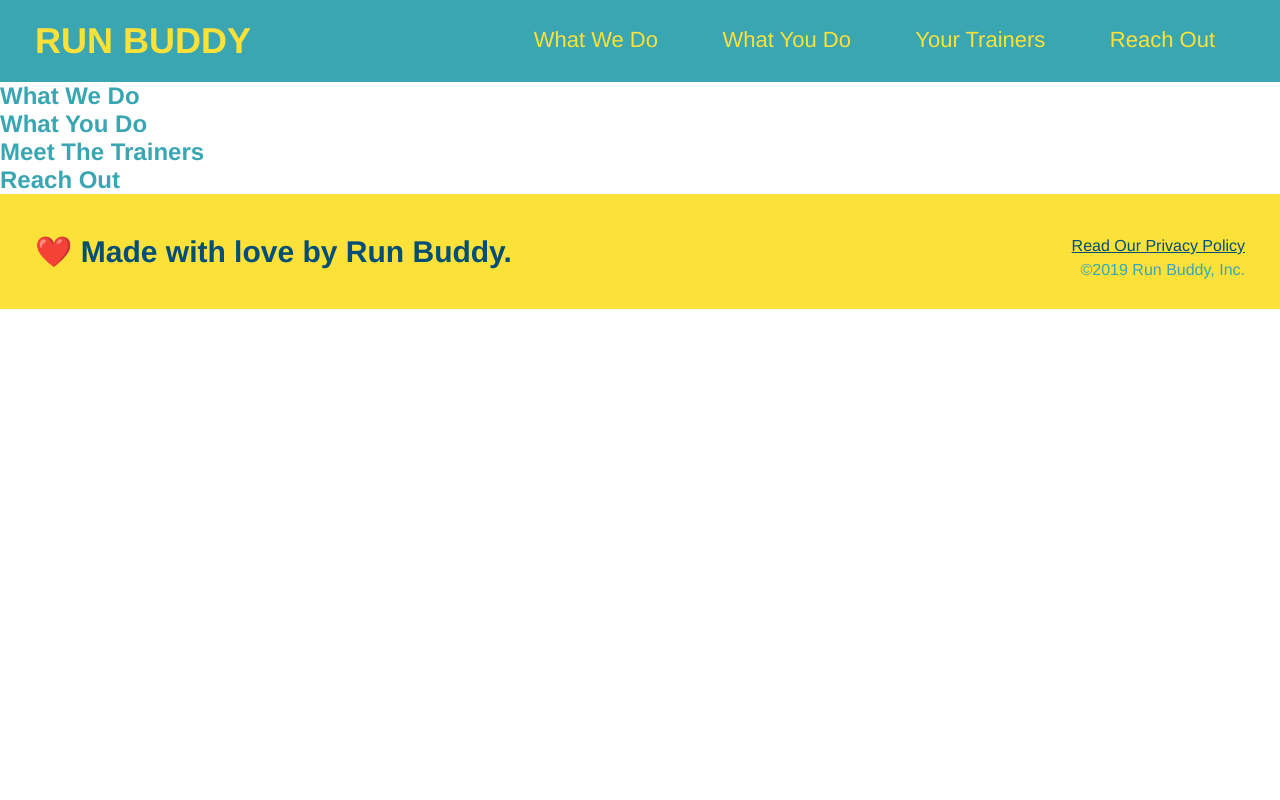
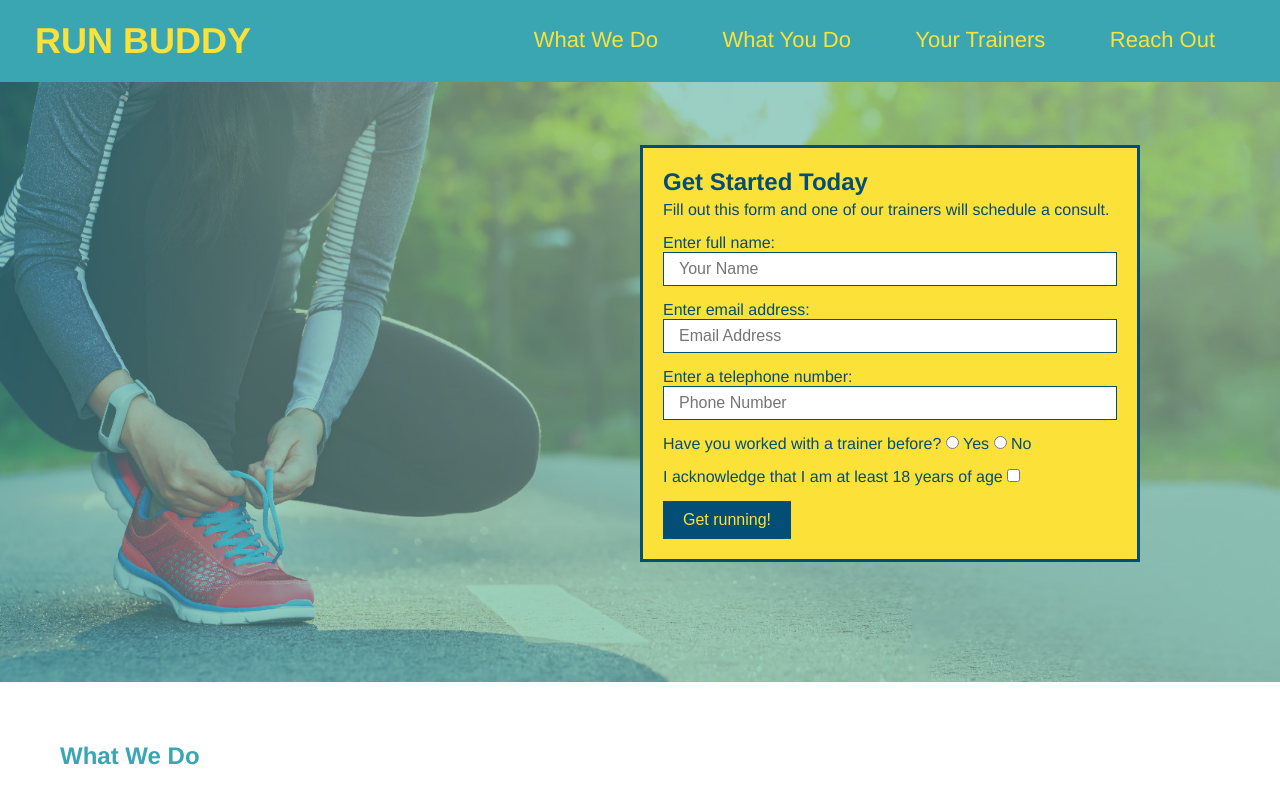
Before and after one commit to Cerberus0013/run-buddy, a plain HTML site: page index.html in a window 1280 px wide. Shown: the top 800 px of the page. Drawn offline with Linux system fonts and the light colour scheme.

Commit message:
Hero completed

```diff
--- a/assets/style.css
+++ b/assets/style.css
@@ -63,3 +63,54 @@ footer div {
 footer a {
   color: #024e76;
 }
+
+section {
+  padding: 60px;
+}
+/* hero style start */
+
+.hero {
+  background-image: url(../assets/images/hero-bg.jpg);
+  height: 600px;
+  background-size: cover;
+  background-position: center;
+  position: relative;
+}
+
+.hero-form {
+  color: #024e76;
+  background-color: #fce138;
+  padding: 20px;
+  width: 500px;
+  border: solid 3px #024e76;
+  position: absolute;
+  bottom: 120px;
+  right: 140px;
+}
+
+.hero-form button {
+  color: #fce138;
+  background-color: #024e76;
+  border: none;
+  padding: 10px 20px;
+  font-size: 16px;
+}
+/*Hero style end*/
+h3 {
+  font-size: 24px;
+  margin: 0px;
+}
+
+.hero-form p {
+  margin: 5px 0 15px 0;
+}
+
+.form-input {
+  border: 1px solid #024e76;
+  display: block;
+  padding: 7px 15px;
+  font-size: 16px;
+  color: #024e76;
+  width: 100%;
+  margin-bottom: 15px;
+}
--- a/index.html
+++ b/index.html
@@ -33,8 +33,50 @@
     </header>
 
     <!--hero/jumbotron-->
-    <section></section>
+    <section class="hero">
+      <div class="hero-form">
+        <h3>Get Started Today</h3>
+        <p>
+          Fill out this form and one of our trainers will schedule a consult.
+        </p>
+        <!--Add Form Element-->
+        <form>
+          <label for="name">Enter full name:</label>
+          <input type="text" placeholder="Your Name" name="name" id="name" class="form-input"/>
+          <label for="email">Enter email address:</label>
+          <input
+            type="email"
+            placeholder="Email Address"
+            name="email"
+            id="email"
+            class="form-input"
+          />
+          <label for="phone">Enter a telephone number:</label>
+          <input
+            type="tel"
+            placeholder="Phone Number"
+            name="phone"
+            id="phone"
+            class="form-input"
+          />
+          <p>
+            Have you worked with a trainer before?
+            <input type="radio" name="trainer-confirm" id="trainer-yes" />
+            <label for="trainer-yes">Yes</label>
+            <input type="radio" name="trainer-confirm" id="trainer-no" />
+            <label for="trainer-no">No</label>
+          </p>
+          <p>
+          <label for="18-yes">
+              I acknowledge that I am at least 18 years of age
+              <input type="checkbox" name="18-confirm" id="18-yes" /></label>
+              </p>
+          <button type="submit">Get running!</buttont>
 
+        </form>
+      </div>
+    </section>
+    <!--End hero-->
     <!--"what we do" section-->
     <section>
       <h2>What We Do</h2>
```
Also changed, not shown: assets/images/hero-bg.jpg (added), 1 other file.
